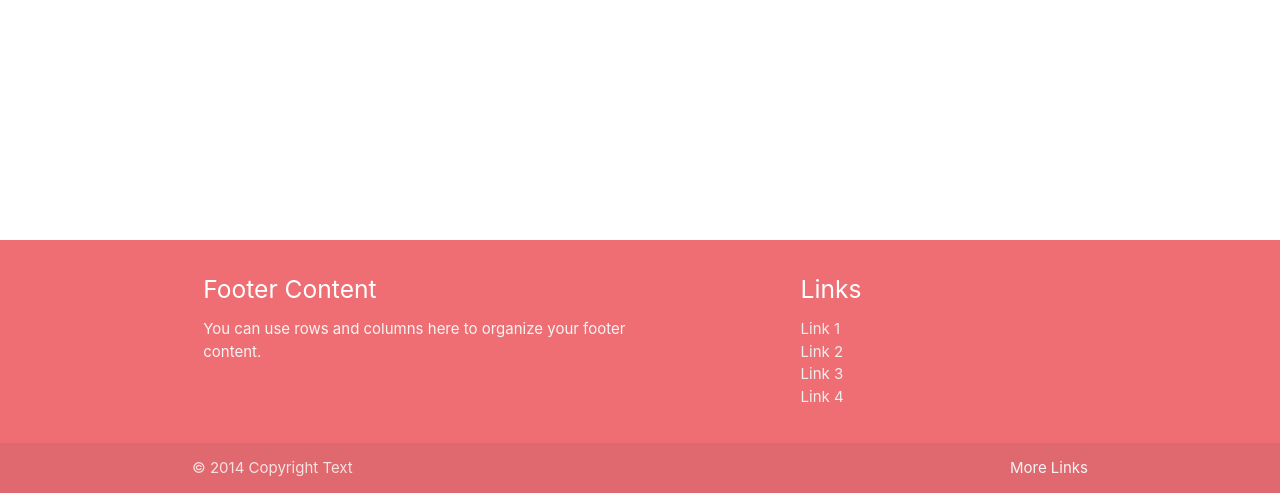
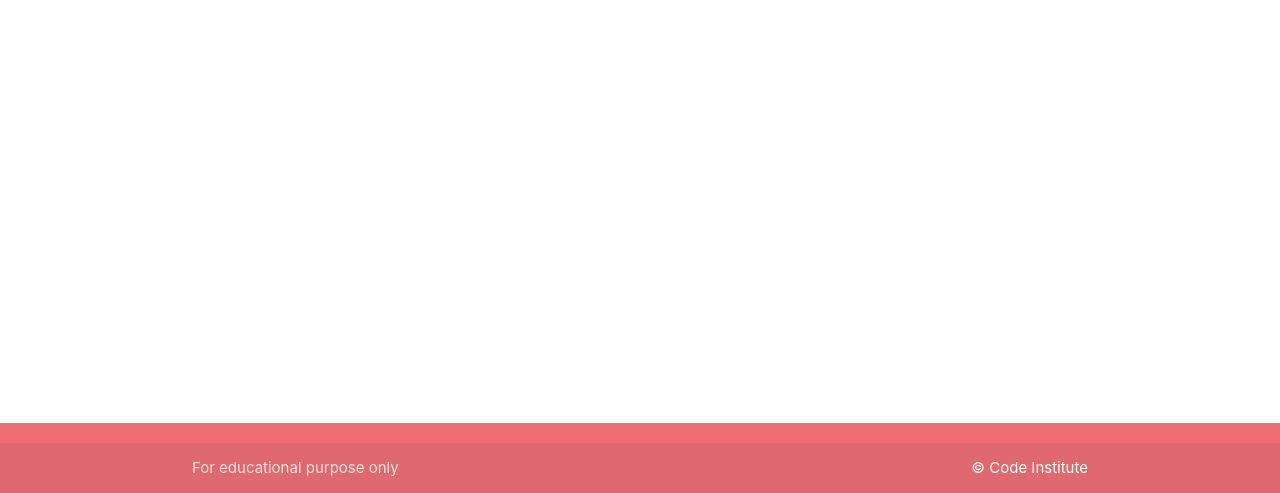
Before and after one commit to Iris-Smok/Task-Manager-App, a Flask app: page / in a window 1280 px wide. Shown: the part 307-800 px from the top of the page. Run offline with Flask 2, Linux system fonts and the light colour scheme.

Commit message:
Add copywrite Code Institue - Footer

```diff
--- a/taskmanager/templates/base.html
+++ b/taskmanager/templates/base.html
@@ -49,27 +49,10 @@ We need to render some sort of front-end template to verify that the application
   </main>
 
   <footer class="page-footer blue-darken-3">
-    <div class="container">
-      <div class="row">
-        <div class="col l6 s12">
-          <h5 class="white-text">Footer Content</h5>
-          <p class="grey-text text-lighten-4">You can use rows and columns here to organize your footer content.</p>
-        </div>
-        <div class="col l4 offset-l2 s12">
-          <h5 class="white-text">Links</h5>
-          <ul>
-            <li><a class="grey-text text-lighten-3" href="#!">Link 1</a></li>
-            <li><a class="grey-text text-lighten-3" href="#!">Link 2</a></li>
-            <li><a class="grey-text text-lighten-3" href="#!">Link 3</a></li>
-            <li><a class="grey-text text-lighten-3" href="#!">Link 4</a></li>
-          </ul>
-        </div>
-      </div>
-    </div>
     <div class="footer-copyright">
       <div class="container">
-        © 2014 Copyright Text
-        <a class="grey-text text-lighten-4 right" href="#!">More Links</a>
+        For educational purpose only
+        <a class="white-text right" href="https://codeinstitute.net" target="_blank">&copy; Code Institute</a>
       </div>
     </div>
   </footer>
```
